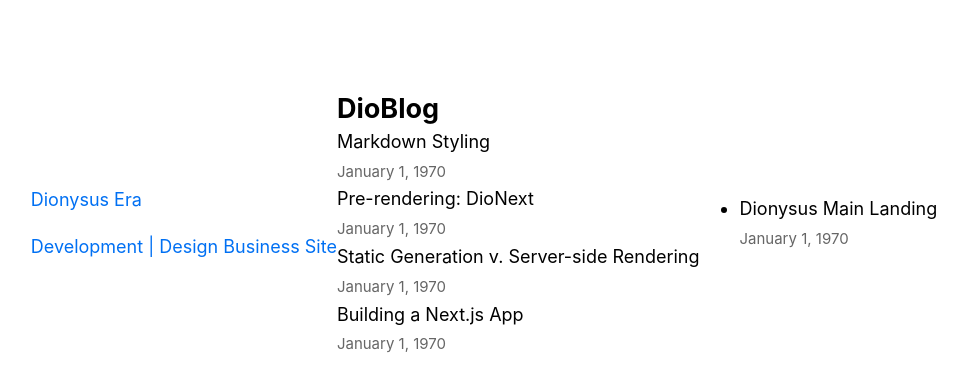
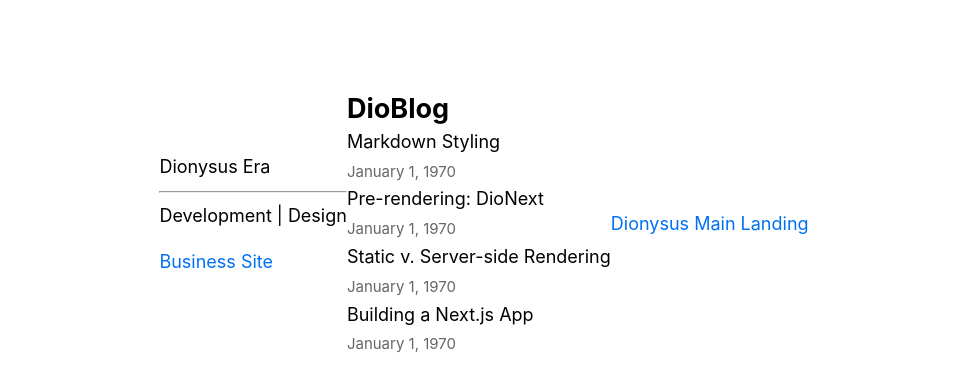
Before and after one commit to bahim22/DioNxtApp, a Next.js app: page / in a window 1280 px wide. Shown: the top 392 px of the page, without its empty margins (156-1123 px from the left). Built offline with nearby package versions, Linux system fonts and the light colour scheme.

Commit message:
pre build final v

```diff
--- a/pages/index.js
+++ b/pages/index.js
@@ -19,10 +19,10 @@ export default function Index({ allPostsData }){
           <meta name="twitter:card" content="summary_large_image" />
       </Head>
       <section>
-        <p className='headingLg'>Dionysus Era</p>
-        <p>
-          Development | Design <a href="https://dionysusera.business.site">Business Site</a>
-        </p>
+        <a className='headingLg'>Dionysus Era</a>< hr />
+        <a>
+          Development | Design <p href="https://dionysusera.business.site">Business Site</p>
+        </a>
       </section>
       <section className={'${utilStyles.headingMd} ${utilStyles.padding1px}'}>
         <h2 className={utilStyles.headingLg}> DioBlog</h2>
@@ -40,17 +40,13 @@ export default function Index({ allPostsData }){
           ))}
           </ul>
       </section>
-        <ul>
-            <li className={utilStyles.listItem}>
+        <div>
+            <a className={utilStyles.listItem}>
               <Link href={`/home`}>
-                <a>{siteTitle}</a>
+                <p>{siteTitle}</p>
               </Link>
-              <br />
-              <small className={utilStyles.lightText}>
-                <Date dateString={Date} />
-              </small>
-                </li>
-        </ul>
+                </a>
+        </div>
     </main>
   )
 }
--- a/posts/ssg-ssr.md
+++ b/posts/ssg-ssr.md
@@ -1,5 +1,5 @@
 ---
-title: 'Static Generation v. Server-side Rendering'
+title: 'Static v. Server-side Rendering'
 date: '2021-11-12'
 ---
 
```
Also changed, not shown: components/layout.js (+6 -7 lines), pages/home.js (+5 -5 lines).
